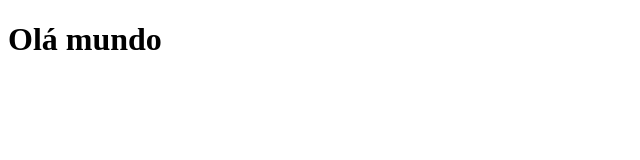
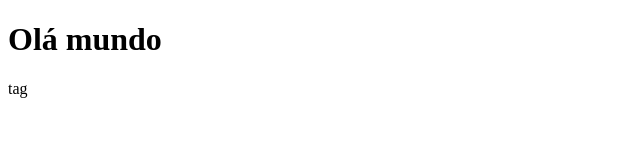
Before and after one commit to LytPez/curso_git_1, a plain HTML site: page index.html in a window 1280 px wide. Shown: the full height of the page, 0-640 px from the left. Drawn offline with Linux system fonts and the light colour scheme.

Commit message:
Enviando alterações

```diff
--- a/index.html
+++ b/index.html
@@ -8,5 +8,6 @@
 </head>
 <body>
   <h1>Olá mundo</h1>
+  <p>tag</p>
 </body>
 </html>
```
